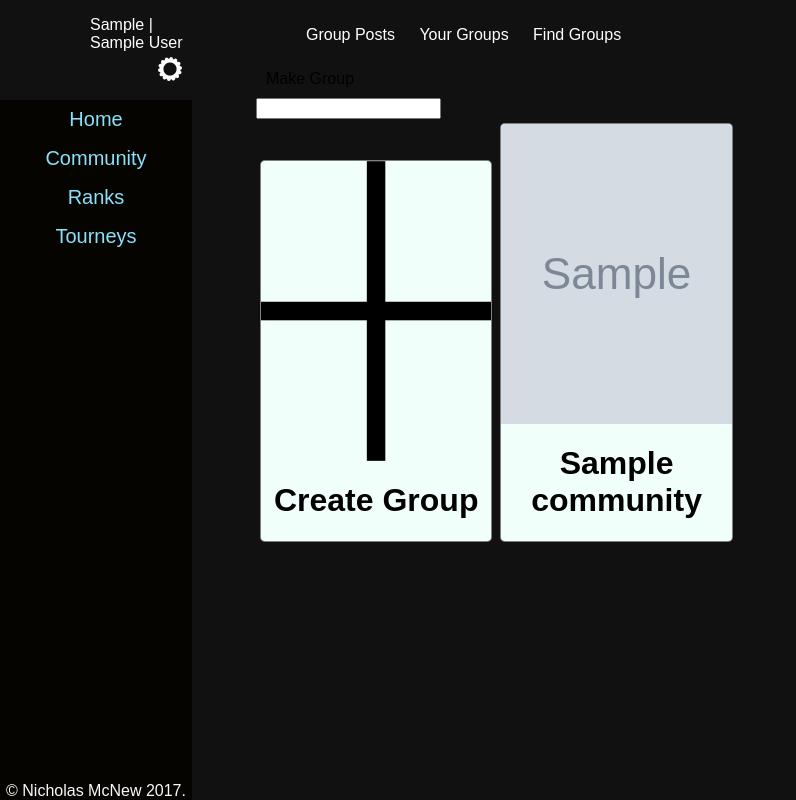
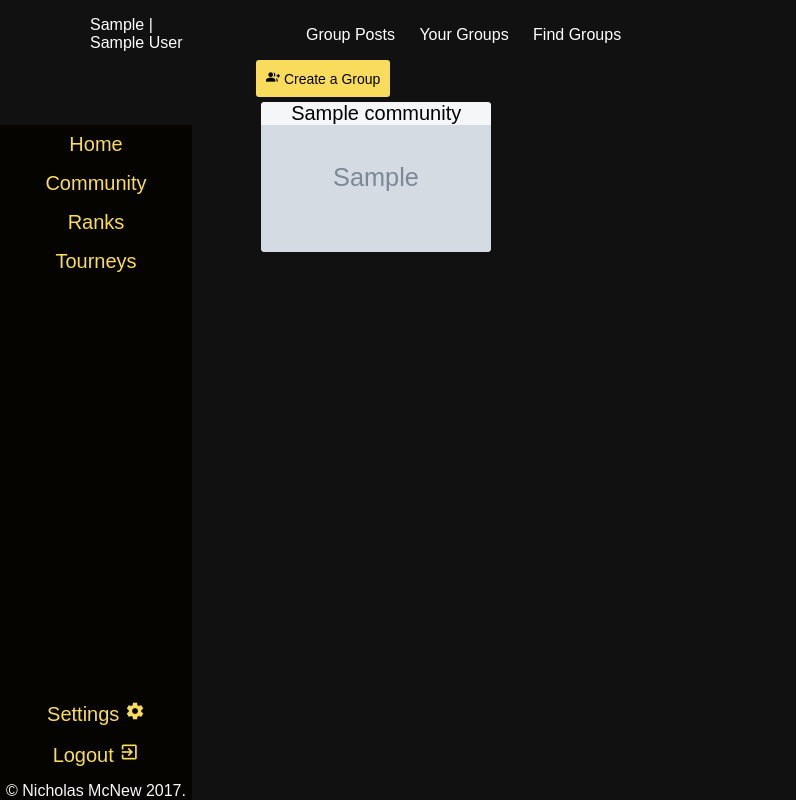
Before and after one commit to ThreeFold/ssbrank, a PHP site: page /groups/groupFinder.php in a window 1280 px wide. Shown: the whole page, without its empty margins (0-796 px from the left). Run offline with PHP 8.4, Linux system fonts and the light colour scheme; the visitor is signed in with stand-in values (Sample User, id 1); tables that the repository leaves empty or names only in its code hold one stand-in row (values such as "Sample post"); grey boxes marked "Sample" are stand-in pictures; some libraries are stand-ins or nearby versions.

Commit message:
Creating Grouops on the fly, fixed DB issues, need to add logout functions

```diff
--- a/PDOFactory.php
+++ b/PDOFactory.php
@@ -3,10 +3,16 @@
 class PDOFactory{
 
 	public static function getConnection(){
+		#$user = 'root';
+		#$password = '';
 		$user = 'b5b046c7d1b284';
 		$password = 'bea4bf602be44b3';
 		$url = 'us-cdbr-iron-east-03.cleardb.net';
-		return new PDO('mysql:host='. $url .';dbname=heroku_b2ca4438ee10c17;charset=utf8',$user,$password);
+		#$url = 'localhost';
+		$dbname = 'heroku_b2ca4438ee10c17';
+		#$dbname = 'ssbrank';
+
+		return new PDO('mysql:host='. $url .';dbname='. $dbname . ';charset=utf8',$user,$password);
 	}
 	public static function getPosts(){
 	    $db = PDOFactory::getConnection();
--- a/add_user.php
+++ b/add_user.php
@@ -26,7 +26,7 @@ else if($email === "" or $username === "" or $password === "" or $check === ""){
 else if($password !== $check){
 	header('Location: register.php?error=Passwords don\'t match');
 }
-else if(!preg_match('/^([a-zA-Z_]{3,15})/',$username)){
+else if(!preg_match('/^([a-zA-Z0-9_]{3,15})/',$username)){
 
 	header('Location: register.php?error=Your username can only contain Alphanumerics and Underscores, and be between 3 and 15 characters');
 }
--- a/classes/user.php
+++ b/classes/user.php
@@ -45,8 +45,8 @@ class User{
 	public static function createNewUser($username, $email, $password, $location, $n64, $ssbm, $ssbb, $ssbpm, $roa, $ssb4, $role){
 		$db = PDOFactory::getConnection();
 
-		$stmt = $db->prepare('INSERT INTO user (id, name,  location, password, team, email, role, melee, n64, sm4sh, brawl, roa, pm)
-			VALUES (:id, :username, :location, :password, :team, :email, :role, :melee, :n64, :sm4sh, :brawl, :roa, :pm)');
+		$stmt = $db->prepare('INSERT INTO user (id, name,  location, password, team, email, role, melee, n64, sm4sh, brawl, roa, pm, hash)
+			VALUES (:id, :username, :location, :password, :team, :email, :role, :melee, :n64, :sm4sh, :brawl, :roa, :pm, MD5(FLOOR(RAND()*1000)))');
 		$user_id = uniqid('', true);
 		$stmt->bindParam(':id', $user_id, PDO::PARAM_STR, 23);
 		$stmt->bindParam(':username', $username, PDO::PARAM_STR, 32);
--- a/groups/group.php
+++ b/groups/group.php
@@ -62,6 +62,7 @@
     </div>
     </div>
 <script>
+//TODO: add a polling doo-dad to allow more application like experience?
     $('#postform').submit(function(event){
         event.preventDefault();
         var postinfo = $('#postform').serializeArray();
--- a/groups/groupFinder.php
+++ b/groups/groupFinder.php
@@ -5,28 +5,18 @@
 	include_once("groupHeader.php")
 ?>
 <div class="group-filter">
-	<a href="createGroup.php" class="button">Make Group</a>
-	<form action="">
-	<input type="text" name="group-name">
-	</form>
+	<a href="createGroup.php" class="button-add"><i class="material-icons">group_add</i> Create a Group</a>
 </div>
-
 <?php
 	$pageNum = 1;
 	if(isset($_GET['page'])){
 		$pageNum = $_GET['page'];
 	}
-	if($pageNum === 1){
-
-		echo '<a class="group-card" href="/groups/createGroup.php">';
-		echo '<div class="group-img" style="background-image:url(/rsc/images/plus-sign.png)"></div>';
-		echo '<h1>Create Group</h1></a>';
-	}
 	$groups = PDOFactory::getGroups($pageNum);
 	foreach($groups as $group){
 		echo '<a class="group-card" href="/groups/group.php?name=' . $group['name'] . '">';
-		echo '<div class="group-img" style="background-image:url(' . $group['header_image'] . '"></div>';
-		echo '<h1>'. $group['name'] .'</h1></a>';
+		echo '<div class="group-img" style="background-image:url(' . $group['header_image'] . ')">';
+		echo '<div>'. $group['name'] .'</div></div></a>';
 	}
 ?>
 
--- a/groups/groups.php
+++ b/groups/groups.php
@@ -7,8 +7,8 @@
 	$groups = PDOFactory::getUserGroups($_SESSION['user_id']);
 	foreach($groups as $group){
 		echo '<a class="group-card" href="/groups/group.php?name=' . $group['name'] . '">';
-		echo '<div class="group-img" style="background-image:url(' . $group['header_image'] . '"></div>';
-		echo '<h1>'. $group['name'] .'</h1></a>';
+		echo '<div class="group-img" style="background-image:url(' . $group['header_image'] . '">';
+		echo '<div>'. $group['name'] .'</div></div></a>';
 	}
 ?>
 </div>
--- a/header.php
+++ b/header.php
@@ -22,6 +22,8 @@
 <title>Smash Rank</title>
     <link href="/rsc/master.css" rel="stylesheet">
     <link rel="icon" type="image/png" sizes="96x96" href="/favicon-96x96.png">
+    <link href="https://fonts.googleapis.com/icon?family=Material+Icons"
+      rel="stylesheet">
     <script src="https://code.jquery.com/jquery-3.2.1.min.js"></script>
 </head>
 <body>
@@ -36,12 +38,15 @@
                     <a href="' . $user->getProfileLink() . '">' . $user->getDisplayName() .
                     '</a><span class="role">' . get_role($user->getRole()) . '</span></p>';
         ?>
-        <a class="settings-icon" href="/users/settings.php"><img src="/rsc/images/gear.png"></a>
         </div>
         <ul id="navbar">
             <li><a href="/index.php">Home</a></li>
             <li><a href="/groups/">Community</a></li>
             <li><a href="/ranking/">Ranks</a></li>
             <li><a href="/tourney/">Tourneys</a></li>
+            <div class="lower-bar">
+                <li><a href="/users/settings.php">Settings <i class="material-icons" >settings</i></a></li>
+                <li><a href="/landing.php">Logout <i class="material-icons" >exit_to_app</i></a>
+            </div>
         </ul>
     </div>
--- a/library.php
+++ b/library.php
@@ -88,3 +88,6 @@ function isEmailValid($email){
     $preg = '/.*\@.*\..*/';
     return preg_match($preg, $email);
 }
+function show_error($error){
+    echo '<div class="error-popup">' . $error . '</div>';
+}
--- a/rsc/master.css
+++ b/rsc/master.css
@@ -37,7 +37,7 @@ hr {
 #user-block {
     width: 15%;
     position: fixed;
-    height: 100px;
+    height: 125px;
     top: 0;
     left: 0;
     color: white;
@@ -58,6 +58,11 @@ hr {
     right: 10px;
     bottom:15px;
 }
+.logout-icon {
+    position:absolute;
+    left: 10px;
+    bottom:15px;
+}
 #main-nav {
     background-color: #050401;
 }
@@ -65,7 +70,7 @@ hr {
 #navbar {
     position: fixed;
     left: 0;
-    top: 100px;
+    top: 125px;
     list-style-type: none;
     margin: 0;
     padding: 0;
@@ -73,27 +78,34 @@ hr {
     font-size: 15pt;
     min-width: 100px;
     width: 15%;
-    height: calc(100vh - 100px);
+    height: calc(100vh - 125px);
 }
 
-#navbar > li {
+#navbar  li {
     text-align: center;
 }
-
-#navbar > li a {
+#navbar li a i {
+    font-size:15pt;
+}
+#navbar  li a {
     display: block;
-    color: #8ae1fc;
+    color: #F9DC5C;
     padding: 8px 0;
     text-decoration: none;
 }
 
-#navbar > li a:hover {
-    color: #050401;
-    background-color: #a9ffcb;
+#navbar  li a:hover {
+    color: #465362;
+    background-color: #F9DC5C;
 }
 
 .clear {
     clear: both;
+}
+#navbar .lower-bar {
+    position:absolute;
+    width:100%;
+    bottom:25px;
 }
 #top-nav {
 
@@ -233,18 +245,15 @@ hr {
     display:inline-block;
     background-color: inherit;
     padding: 10px;
-    border-radius:3px;
+    border-bottom-left-radius: 3px;
 }
 
 .button:hover {
-    text-decoration: underline;
-    background-color: #a9ffcb;
+    background-color: #F9DC5C;
 }
 .group-card {
-    background-color:#f1fffa;
     width: 30%;
     border-radius:4px;
-    box-shadow: 0px 0px 0px 1px grey;
     display:inline-block;
     text-align:center;
     transition:.12s ease-in-out;
@@ -252,15 +261,20 @@ hr {
     margin:5px;
 }
 .group-card  .group-img{
-
+    background-color:#F4FFFD;
     background-position:center center;
     background-repeat:no-repeat;
     width:100%;
-    height:300px;
+    height:150px;
     background-size:cover;
 }
 .group-card:hover {
     transform: scale(1.01);
+}
+.group-img > div {
+    background-color: rgba(255,255,255,.75);
+    width: 100%;
+    font-size: 20px;
 }
 #join-button{
     width:100px;
@@ -333,3 +347,23 @@ textarea.post-text {
     border:none;
     color:#27FB6B;
 }
+.button-add {
+    border: none;
+    display:inline-block;
+    padding: 10px;
+    border-radius:3px;
+    background-color:#F9DC5C;
+    font-size:14px;
+}
+
+.button-add:hover {
+    background-color: #465362;
+    color:#F9DC5C;
+}
+.material-icons {
+    font-size:inherit;
+}
+.button-add > i{
+
+    font-size:14px;
+}
--- a/users/updateUser.php
+++ b/users/updateUser.php
@@ -14,9 +14,10 @@ try{
 		$msg .= "<li>Team name must be between 0 and 4 characters<li>";
 	}
 	else{
+		if($_POST['team'] !== "")
 		$user->setTeam(clean($_POST['team']));
 	}
-	if($_POST['username'] !== "" and !preg_match('/^([a-zA-Z_]{3,15})/',$_POST['username'])){
+	if($_POST['username'] !== "" and !preg_match('/^([a-zA-Z0-9_]{3,15})/',$_POST['username'])){
 		$msg .= "<li>Username was not valid<li>";
 	}
 	else {
```
Also changed, not shown: classes/group.php (+68 -6 lines), groups/createGroup.php (+10 -6 lines).
